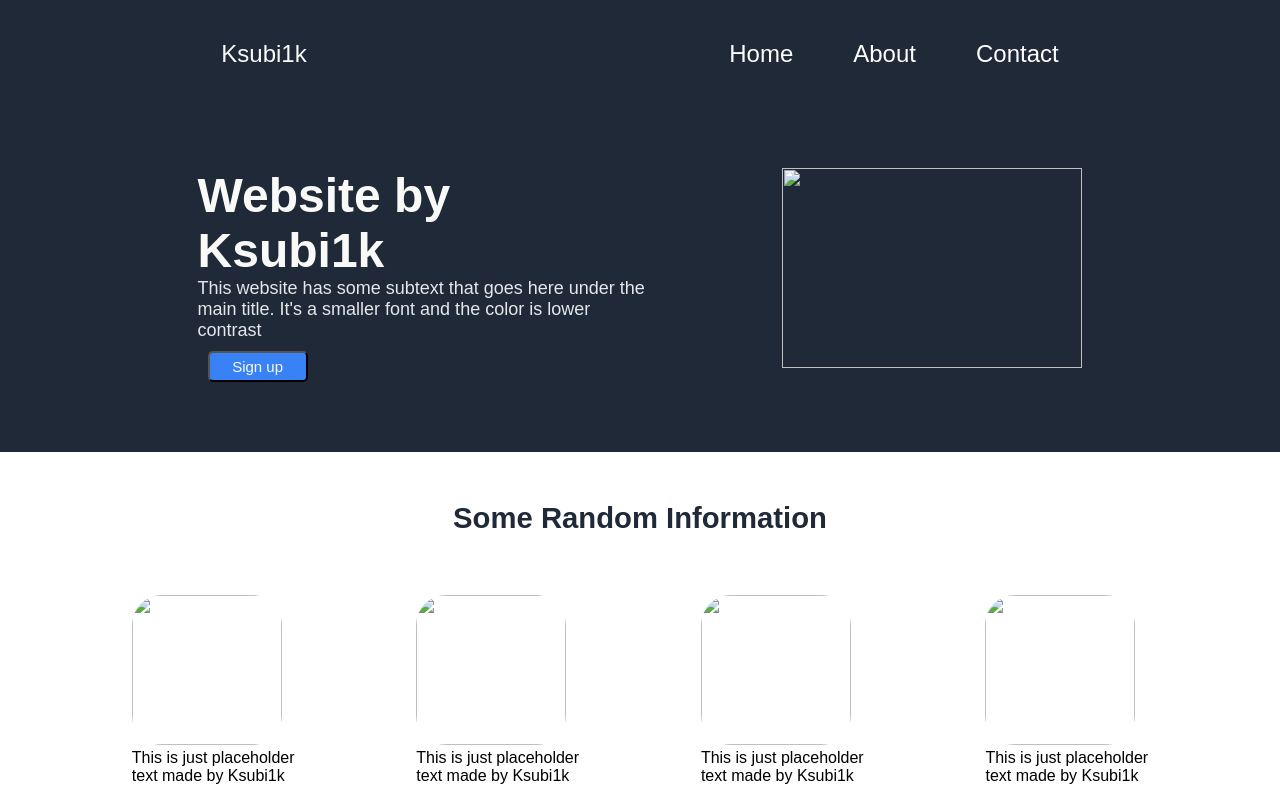
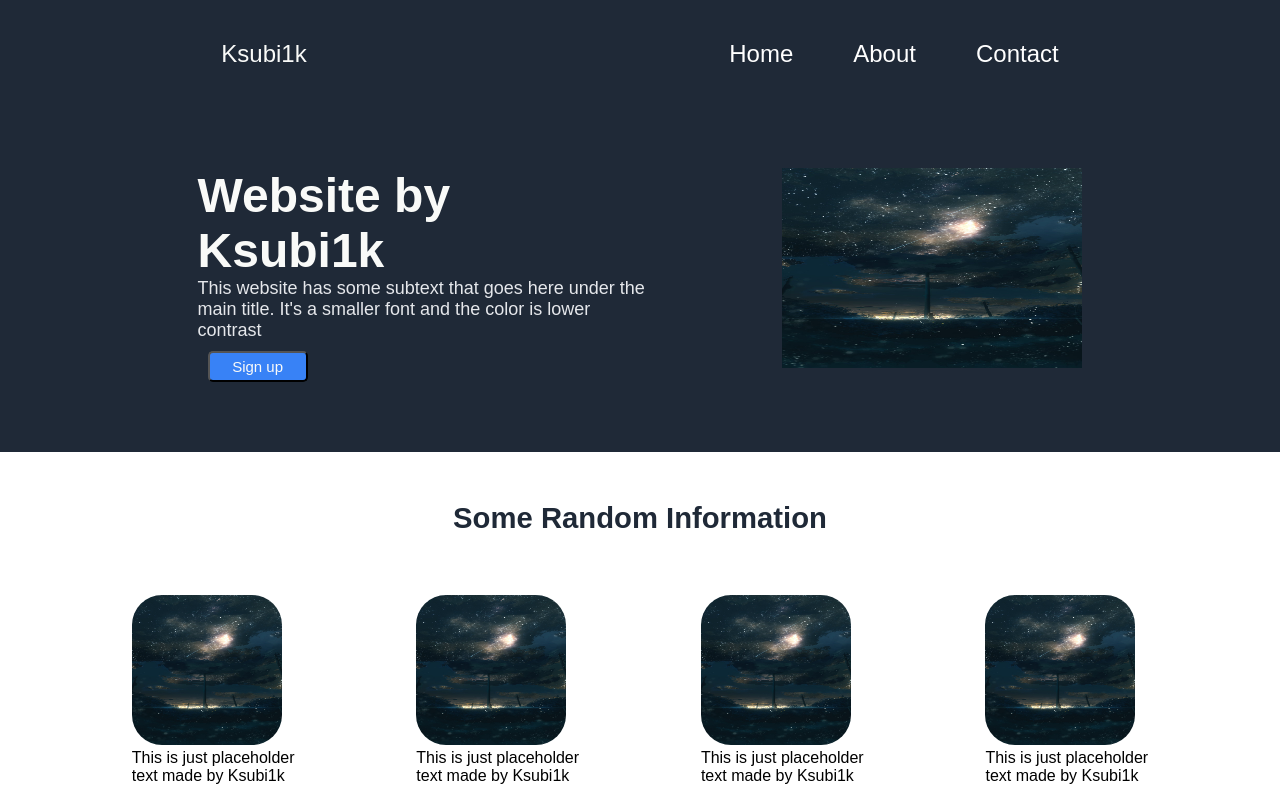
Before and after one commit to Ksubi1x/Landing-Page-Assignment, a plain HTML site: page index.html in a window 1280 px wide. Shown: the top 800 px of the page. Drawn offline with Linux system fonts and the light colour scheme; the site is published under a folder, as on GitHub Pages, so addresses that start at the root find nothing.

Commit message:
Update index.html

```diff
--- a/index.html
+++ b/index.html
@@ -35,7 +35,7 @@
             contrast</p>
             <button class="button-edit">Sign up</button>
         </div>
-        <img src="/Art.jpg" width="300px" height="200px">
+        <img src="Art.jpg" width="300px" height="200px">
     </div>
 
 <!--Box section-->
@@ -46,25 +46,25 @@
 
 <div class="second-box">
     <div class="image-2">
-        <img class="image-edit" src="/Art.jpg" width="150px" height="150px">
+        <img class="image-edit" src="Art.jpg" width="150px" height="150px">
         <p>This is just placeholder <br>text
         made by Ksubi1k</p>
     </div>
 
     <div class="image-2">
-        <img class="image-edit" src="/Art.jpg" width="150px" height="150px">
+        <img class="image-edit" src="Art.jpg" width="150px" height="150px">
         <p>This is just placeholder <br>text
             made by Ksubi1k</p>
     </div>
 
     <div class="image-2">
-        <img class="image-edit" src="/Art.jpg" width="150px" height="150px">
+        <img class="image-edit" src="Art.jpg" width="150px" height="150px">
         <p>This is just placeholder <br>text
             made by Ksubi1k</p>
     </div>
 
     <div class="image-2">
-        <img class="image-edit" src="/Art.jpg" width="150px" height="150px">
+        <img class="image-edit" src="Art.jpg" width="150px" height="150px">
         <p>This is just placeholder <br>text
             made by Ksubi1k</p>
     </div>
```
